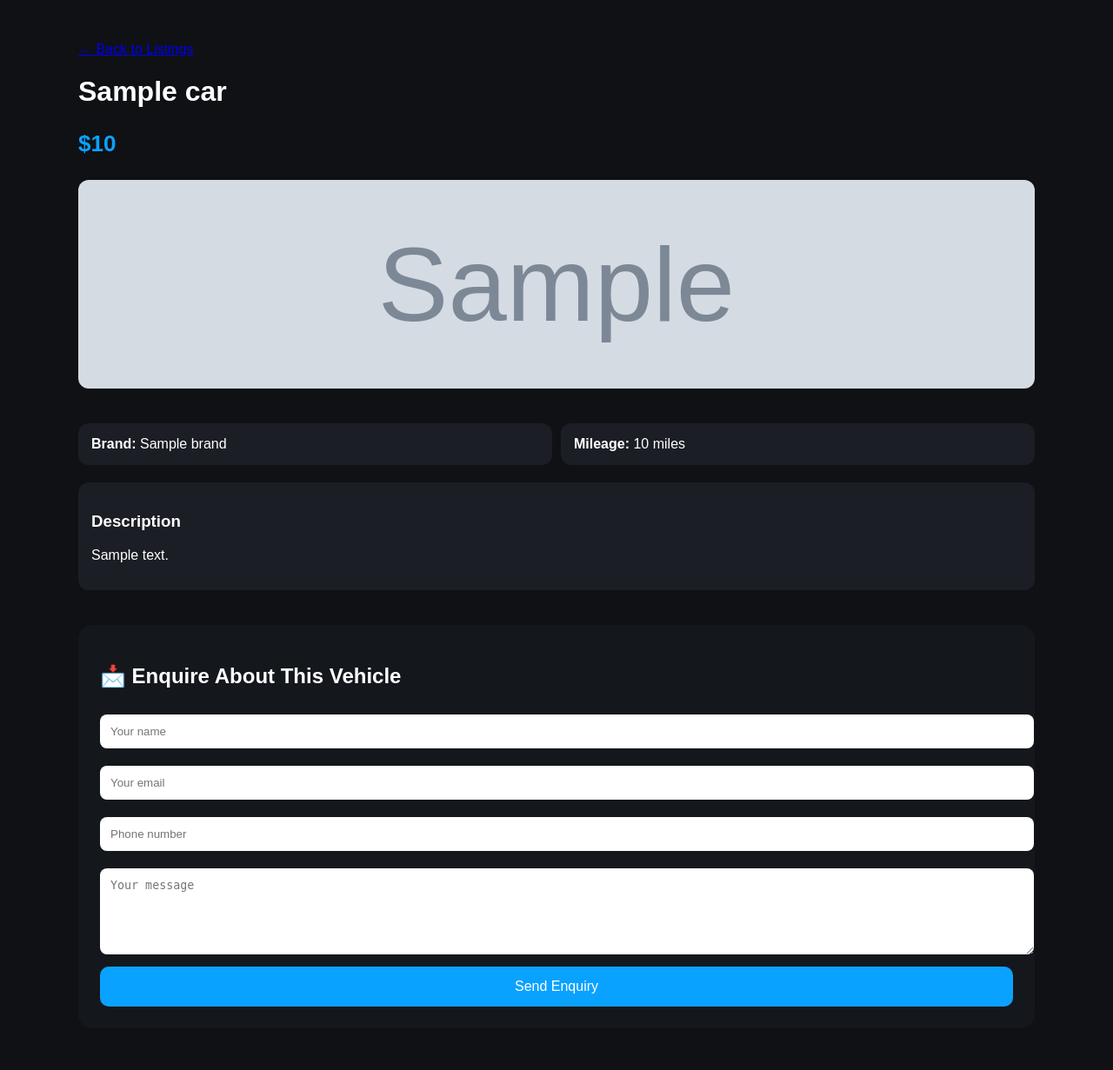
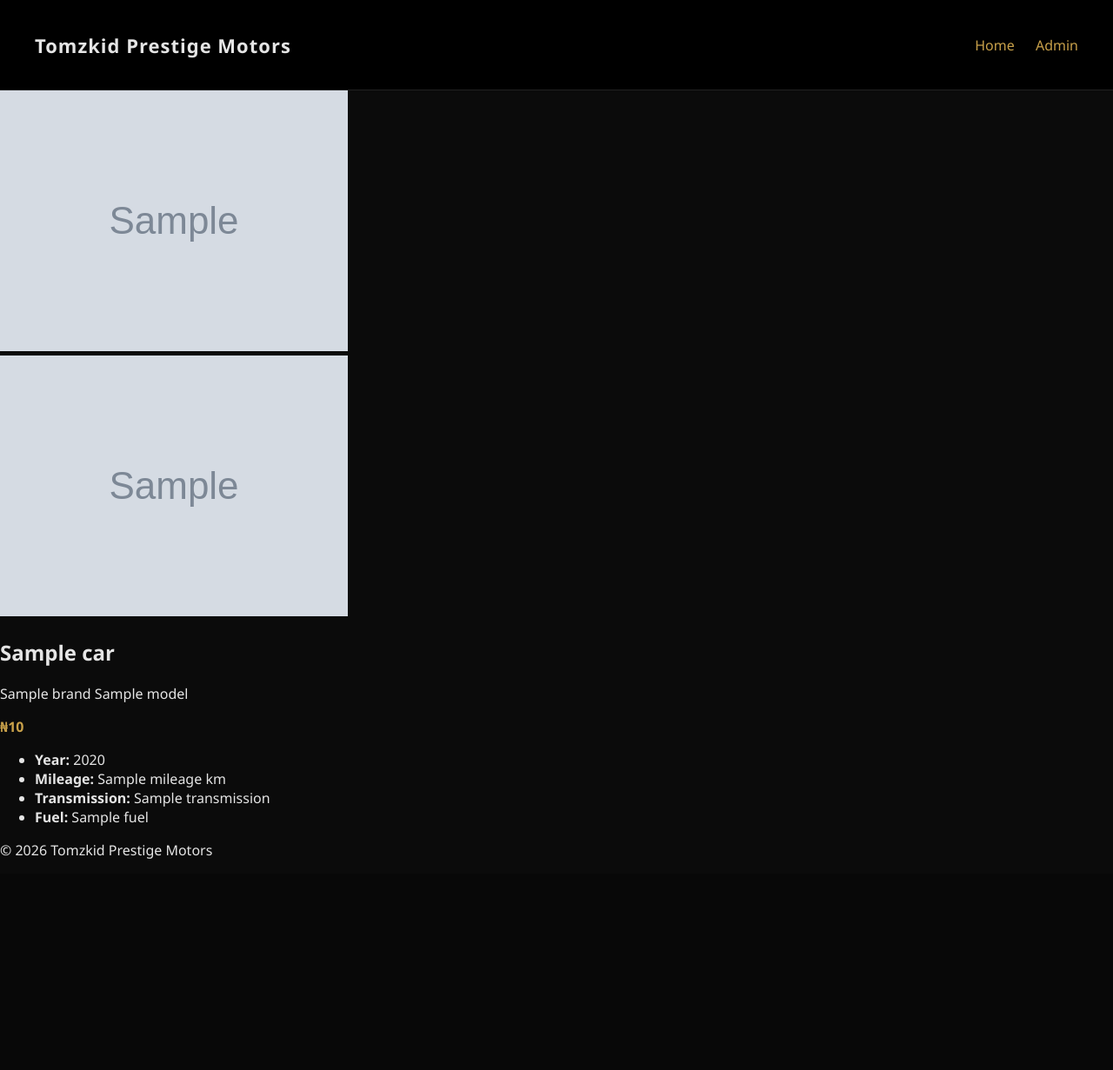
Before and after one commit to djvibez29/tomzkid-prestige-motors, a Flask app: template templates/car.html in a window 1280 px wide. Shown: the whole page at 87% size. After the commit the page ends 988 px from the top, so only its background shows below. Run offline with Flask 3, Linux system fonts and the light colour scheme; the template is opened without the code that fills it: most values are stand-ins (such as "Sample title", 1, 10 or a date in 2020); grey boxes marked "Sample" are stand-in pictures.

Commit message:
Update car.html

```diff
--- a/templates/car.html
+++ b/templates/car.html
@@ -1,158 +1,68 @@
-<!DOCTYPE html>
-<html>
-<head>
-    <title>{{ car.name }} - Prestige Motors</title>
+{% extends "base.html" %}
 
-    <style>
-        body {
-            background:#0f1115;
-            color:white;
-            font-family:Arial;
-            padding:40px;
-        }
-
-        .container {
-            max-width:1100px;
-            margin:auto;
-        }
-
-        .gallery {
-            display:grid;
-            grid-template-columns:repeat(auto-fit,minmax(260px,1fr));
-            gap:15px;
-            margin-bottom:40px;
-        }
-
-        .gallery img {
-            width:100%;
-            height:240px;
-            object-fit:cover;
-            border-radius:12px;
-        }
-
-        h1 { font-size:32px; }
-
-        .price {
-            color:#0aa2ff;
-            font-size:26px;
-            font-weight:bold;
-        }
-
-        .specs {
-            margin:20px 0;
-            display:grid;
-            grid-template-columns:repeat(auto-fit,minmax(220px,1fr));
-            gap:10px;
-        }
-
-        .box {
-            background:#1b1e24;
-            padding:15px;
-            border-radius:12px;
-        }
-
-        .enquiry-box {
-            background:#14171c;
-            padding:25px;
-            border-radius:16px;
-            margin-top:40px;
-        }
-
-        input, textarea {
-            width:100%;
-            padding:12px;
-            margin:10px 0;
-            border-radius:8px;
-            border:none;
-        }
-
-        button {
-            padding:14px;
-            width:100%;
-            background:#0aa2ff;
-            border:none;
-            font-size:16px;
-            color:white;
-            border-radius:10px;
-            cursor:pointer;
-        }
-
-        button:hover {
-            opacity:.9;
-        }
-
-    </style>
-</head>
-<body>
+{% block content %}
 
 <div class="container">
 
-    <a href="/">← Back to Listings</a>
+  <div class="car-detail">
 
-    <h1>{{ car.name }}</h1>
+    <div class="car-gallery">
 
-    <p class="price">${{ "{:,}".format(car.price_usd) }}</p>
+      {% if car.images and car.images|length > 0 %}
 
-    <!-- GALLERY -->
+        <div class="main-image">
+          <img
+            id="mainImage"
+            src="{{ url_for('static', filename='uploads/cars/' ~ car.images[0].filename) }}"
+          >
+        </div>
 
-    <div class="gallery">
+        <div class="thumbs">
 
-        {% if car.images and car.images|length > 0 %}
+          {% for img in car.images %}
+            <img
+              src="{{ url_for('static', filename='uploads/cars/' ~ img.filename) }}"
+              onclick="document.getElementById('mainImage').src=this.src"
+            >
+          {% endfor %}
 
-            {% for img in car.images %}
-                <img src="{{ url_for('static', filename='uploads/' + img.filename) }}">
-            {% endfor %}
+        </div>
 
-        {% else %}
-            <img src="https://via.placeholder.com/600x400?text=No+Image">
-        {% endif %}
+      {% else %}
+
+        <img
+          src="{{ url_for('static', filename='img/no-image.png') }}"
+        >
+
+      {% endif %}
 
     </div>
 
-    <!-- SPECS -->
+    <div class="car-meta">
 
-    <div class="specs">
+      <h2>{{ car.title }}</h2>
 
-        <div class="box">
-            <b>Brand:</b> {{ car.brand }}
-        </div>
+      <p>{{ car.brand }} {{ car.model }}</p>
 
-        <div class="box">
-            <b>Mileage:</b> {{ "{:,}".format(car.miles) }} miles
-        </div>
+      <p class="price">
+        {% if car.price %}
+          ₦{{ "{:,}".format(car.price|int) }}
+        {% else %}
+          Price on request
+        {% endif %}
+      </p>
+
+      <ul class="specs">
+        <li><strong>Year:</strong> {{ car.year }}</li>
+        <li><strong>Mileage:</strong> {{ car.mileage }} km</li>
+        <li><strong>Transmission:</strong> {{ car.transmission }}</li>
+        <li><strong>Fuel:</strong> {{ car.fuel }}</li>
+      </ul>
 
     </div>
 
-    <!-- DESCRIPTION -->
-
-    <div class="box">
-        <h3>Description</h3>
-        <p>{{ car.description }}</p>
-    </div>
-
-    <!-- ENQUIRY FORM -->
-
-    <div class="enquiry-box">
-
-        <h2>📩 Enquire About This Vehicle</h2>
-
-        <form method="POST">
-
-            <input name="name" placeholder="Your name" required>
-
-            <input name="email" placeholder="Your email" type="email" required>
-
-            <input name="phone" placeholder="Phone number">
-
-            <textarea name="message" rows="5" placeholder="Your message"></textarea>
-
-            <button>Send Enquiry</button>
-
-        </form>
-
-    </div>
+  </div>
 
 </div>
 
-</body>
-</html>
+{% endblock %}
```
